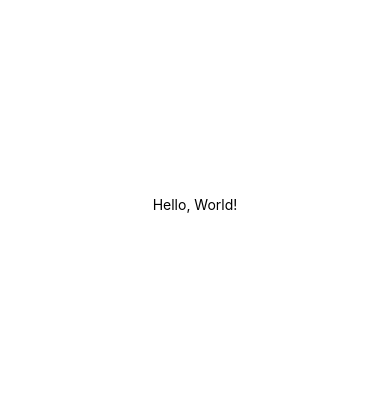
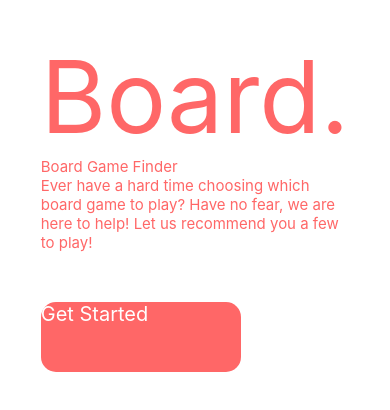
Before and after one commit to shistevenyan/board-game-finder, a React Native app in the folder app/: screen / in a window 390 px wide. Shown: the part 218-628 px from the top of the page. Built offline with nearby package versions, Linux system fonts and the light colour scheme.

Commit message:
Initial Landing page;

```diff
--- a/app/App.js
+++ b/app/App.js
@@ -1,11 +1,12 @@
 import { StatusBar } from 'expo-status-bar';
 import React from 'react';
 import { StyleSheet, Text, View } from 'react-native';
+import Home from './components/Home';
 
 export default function App() {
   return (
     <View style={styles.container}>
-      <Text>Hello, World!</Text>
+      <Home />
       <StatusBar style="auto" />
     </View>
   );
--- /dev/null
+++ b/app/components/Home.js
@@ -0,0 +1,63 @@
+import React from 'react';
+import { StyleSheet, Text, View } from 'react-native';
+
+// css stylesheet for React Native
+const styles = StyleSheet.create({
+    title: {
+        fontSize: 100,
+        color: "#FF6767",
+        fontWeight: "400",
+    },
+    subTitle: {
+        color: "#FF6767",
+        fontSize: 15,
+        fontWeight: "400",
+    },
+    content: {
+        color: "#FF6767",
+        fontSize: 15,
+        width: 300,
+        marginBottom: 50,
+        fontWeight: "400",
+
+    },
+    button: {
+        backgroundColor: "#FF6767",
+        color: "white",
+        fontSize: 20,
+        borderRadius: 15,
+        width: 200,
+        height: 70,
+        fontWeight: "400",
+    }
+})
+
+// Name of component
+const Home = () => {
+    // Logic for components can go in here.
+
+    return (
+        <View>
+            {/*
+            View is a container component
+            Use Text to encapsulate strings instead of usual HTML tags.
+            */}
+            <Text style={styles.title}>
+                Board.
+            </Text>
+            <Text style={styles.subTitle}>
+                Board Game Finder
+            </Text>
+            <Text style={styles.content}>
+                Ever have a hard time choosing which board game to play? Have no fear, we are here to help! Let us recommend you a few to play!
+            </Text>
+
+            <Text style={styles.button}>
+                Get Started
+            </Text>
+        </View>
+    )
+}
+
+// Make sure there is a export with the component name.
+export default Home;
```
Also changed, not shown: package.json (+1 -6 lines).
